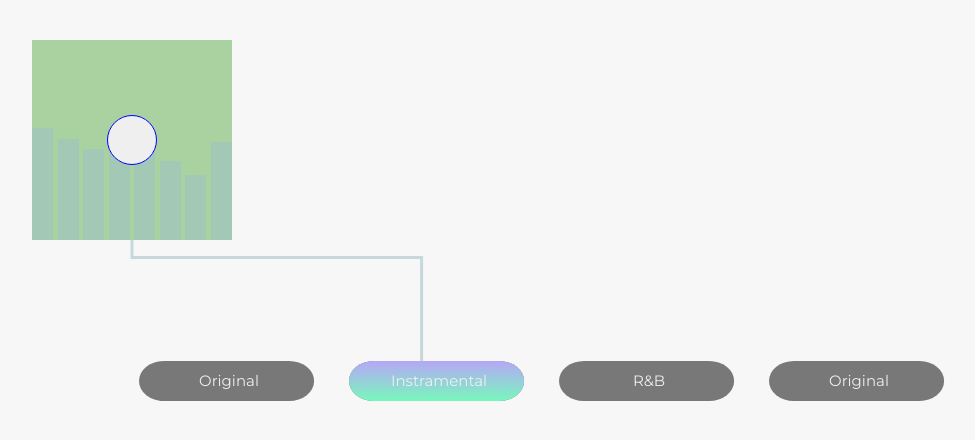
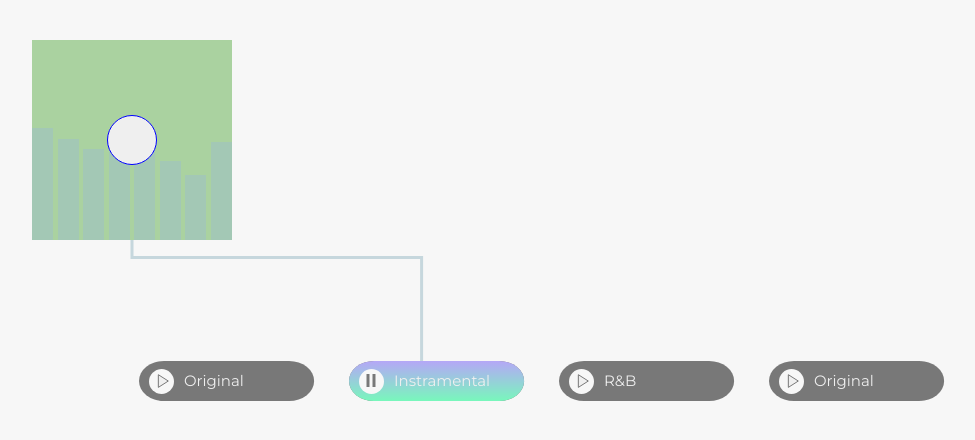
Before and after one commit to MattyGlen123/TheSoundShop, a website built with webpack: page src/index.html in a window 1280 px wide. Both pictures are taken after a click on the link "Instramental". Shown: the whole page, without its empty margins (96-1071 px from the left). Built offline with nearby package versions, Linux system fonts and the light colour scheme.

Commit message:
Added play/pause icons within buttons

```diff
--- a/src/css/base/_variables.scss
+++ b/src/css/base/_variables.scss
@@ -3,3 +3,4 @@ $color-primary: rgb(239, 239, 239);
 $color-secondary: rgb(158, 191, 204);
 $color-tertiary: rgb(170, 210, 160);
 $color-fourth: rgb(204, 204, 204);
+$color-fifth: rgb(0,0,0);
--- a/src/css/components/_buttons.scss
+++ b/src/css/components/_buttons.scss
@@ -17,6 +17,9 @@
   flex: 0 1 190px;
   margin: 20px 10px;
   border-radius: 55px;
+
+  display: flex;
+  align-items: center;
 }
 
 .svg-btn,
@@ -56,3 +59,34 @@
 .active .svg-btn .btn-background {
   opacity: 1;
 }
+
+.btn-play-pause {
+  position: relative;
+  display: inline-block;
+  height: 25px;
+  width: 25px;
+  border-radius: 100%;
+  background: white;
+  margin: 0 10px 0 15px;
+  z-index: -1;
+}
+
+.btn-play-pause svg {
+  position: absolute;
+  top: 50%;
+  left: 50%;
+  transform: translate(-50%, -50%);
+  width: 26px;
+  height: 26px;
+}
+
+.btn-play-pause polygon {
+  fill: $color-primary;
+  stroke: $color-fifth;
+}
+
+.btn-play-pause g {
+  stroke-width: 3;
+  stroke: $color-fifth;
+  opacity: 0;
+}
--- a/src/css/components/_play-pauce.scss
+++ b/src/css/components/_play-pause.scss
@@ -1,5 +1,5 @@
 .play,
-.pauce {
+.pause {
   z-index: 1;
   display: inline-block;
   height: 50px;
@@ -17,7 +17,7 @@
   border: 1px solid red;
 }
 
-.pauce {
+.pause {
   border: 1px solid blue;
   opacity: 0;
 }
--- a/src/css/main.scss
+++ b/src/css/main.scss
@@ -9,6 +9,6 @@
 @import 'components/buttons';
 @import 'components/container';
 @import 'components/music-bars-box';
-@import 'components/play-pauce';
+@import 'components/play-pause';
 @import 'components/player';
 @import 'components/svg';
--- a/src/index.html
+++ b/src/index.html
@@ -18,7 +18,7 @@
         <!-- Start point for line animation -->
         <div class="player">
             <span class="play"></span>
-            <span class="pauce"></span>
+            <span class="pause"></span>
             <div class="music-bars-box">
                 <p class="music-bar"></p>
                 <p class="music-bar"></p>
@@ -59,9 +59,24 @@
                         </linearGradient>
                     </defs>
 
+                    <!-- Rect create btn border and background -->
                     <rect class="btn-stroke" x="5" y="5" rx="25" stroke="url(#stroke-gradient)"></rect>
                     <rect class="btn-background" x="5" y="5" rx="25" fill="url(#btn-background)"></rect>
                 </svg>
+
+                <!-- play/pause icon -->
+                <span class="btn-play-pause">
+                    <svg xmlns="http://www.w3.org/2000/svg">
+                        <!-- Play icon -->
+                        <polygon points="9.33 6.69 9.33 19.39 19.3 13.04 9.33 6.69"/>
+
+                        <!-- Pause icon -->
+                        <g>
+                            <line x1="9" y1="6" x2="9" y2="19"/>
+                            <line x1="15" y1="6" x2="15" y2="19"/>
+                        </g>
+                    </svg>
+                </span>
 
                 Original
             </a>
@@ -71,6 +86,20 @@
                     <rect x="5" y="5" rx="25" stroke="url(#stroke-gradient)"></rect>
                     <rect class="btn-background" x="5" y="5" rx="25" fill="url(#btn-background)"></rect>
                 </svg>
+
+                <!-- play/pause icon -->
+                <span class="btn-play-pause">
+                    <svg xmlns="http://www.w3.org/2000/svg">
+                        <!-- Play icon -->
+                        <polygon points="9.33 6.69 9.33 19.39 19.3 13.04 9.33 6.69"/>
+
+                        <!-- Pause icon -->
+                        <g>
+                            <line x1="9" y1="6" x2="9" y2="19"/>
+                            <line x1="15" y1="6" x2="15" y2="19"/>
+                        </g>
+                    </svg>
+                </span>
                 Instramental
             </a>
 
@@ -79,6 +108,21 @@
                     <rect x="5" y="5" rx="25" stroke="url(#stroke-gradient)"></rect>
                     <rect class="btn-background" x="5" y="5" rx="25" fill="url(#btn-background)"></rect>
                 </svg>
+
+                <!-- play/pause icon -->
+                <span class="btn-play-pause">
+                    <svg xmlns="http://www.w3.org/2000/svg">
+                        <!-- Play icon -->
+                        <polygon points="9.33 6.69 9.33 19.39 19.3 13.04 9.33 6.69"/>
+
+                        <!-- Pause icon -->
+                        <g>
+                            <line x1="9" y1="6" x2="9" y2="19"/>
+                            <line x1="15" y1="6" x2="15" y2="19"/>
+                        </g>
+                    </svg>
+                </span>
+
                 R&B
             </a>
 
@@ -87,6 +131,21 @@
                     <rect x="5" y="5" rx="25" stroke="url(#stroke-gradient)"></rect>
                     <rect class="btn-background" x="5" y="5" rx="25" fill="url(#btn-background)"></rect>
                 </svg>
+
+                <!-- play/pause icon -->
+                <span class="btn-play-pause">
+                    <svg xmlns="http://www.w3.org/2000/svg">
+                        <!-- Play icon -->
+                        <polygon points="9.33 6.69 9.33 19.39 19.3 13.04 9.33 6.69"/>
+
+                        <!-- Pause icon -->
+                        <g>
+                            <line x1="9" y1="6" x2="9" y2="19"/>
+                            <line x1="15" y1="6" x2="15" y2="19"/>
+                        </g>
+                    </svg>
+                </span>
+
                 Original
             </a>
         </div>
--- a/src/js/app.js
+++ b/src/js/app.js
@@ -11,8 +11,8 @@ const modalPath = new ModalPath(elements.svg, elements.player);
 
 
 // import view js files
-import { renderIcon } from './view/view-play-pauce';
-import { playPlayer, paucePlayer } from './view/view-player';
+import { renderIcon, updateBtnIcon } from './view/view-play-pause';
+import { playPlayer, pausePlayer } from './view/view-player';
 import {  renderPath,
           renderPathWrapped,
           setPathLength,
@@ -47,7 +47,13 @@ elements.btnBox.on('click', (e) => {
       $(this).removeClass("active");
     });
 
-    // store active button in state
+    // Uses previous clicked button to reset UI
+    if(state.playing) {
+      $(`#${state.clickedBtn.id} g`).css('opacity', '0');
+      $(`#${state.clickedBtn.id} polygon`).css('opacity', '1');
+    }
+
+    // Store active button in state
     state.clickedBtn = e.target;
 
     $(state.clickedBtn).addClass("active");
@@ -83,7 +89,7 @@ elements.btnBox.on('click', (e) => {
     if(state.playing) { // first time button is clicked start
 
       // Cancel last animation
-      paucePlayer(state.interval);
+      pausePlayer(state.interval);
 
       // Start animation, store interval in state
       state.interval = playPlayer(elements.musicBarList);
@@ -99,7 +105,9 @@ elements.btnBox.on('click', (e) => {
     }
 
     // Update UI
-    renderIcon(state.playing, elements.playIcon, elements.pauceIcon);
+    renderIcon(state.playing, elements.playIcon, elements.pauseIcon);
+    updateBtnIcon(state.playing, state.clickedBtn.id);
+
 
     // call Tween Max
     animatePath(elements.path);
@@ -115,7 +123,7 @@ elements.btnBox.on('click', (e) => {
     if(state.playing) {
 
       // Cancel last animation
-      paucePlayer(state.interval);
+      pausePlayer(state.interval);
 
       // Update state
       state.playing = !state.playing;
@@ -132,7 +140,8 @@ elements.btnBox.on('click', (e) => {
   }
 
     // Update UI
-    renderIcon(state.playing, elements.playIcon, elements.pauceIcon);
+    renderIcon(state.playing, elements.playIcon, elements.pauseIcon);
+    updateBtnIcon(state.playing, state.clickedBtn.id);
 
 });
 
--- a/src/js/base.js
+++ b/src/js/base.js
@@ -10,5 +10,5 @@ export const elements = {
   musicBarList: $('.music-bar'),
   btnList: $('.btn'),
   playIcon: $('.play'),
-  pauceIcon: $('.pauce')
+  pauseIcon: $('.pause')
 };
--- a/src/js/view/view-play-pauce.js
+++ /dev/null
@@ -1,11 +0,0 @@
-import $ from 'jquery';
-
-export const renderIcon = (playing, playIcon, pauceIcon) => {
-    if(playing) {
-      $(pauceIcon).css('opacity', '1');
-      $(playIcon).css('opacity', '0');
-    } else {
-      $(pauceIcon).css('opacity', '0');
-      $(playIcon).css('opacity', '1');
-    }
-}
--- /dev/null
+++ b/src/js/view/view-play-pause.js
@@ -0,0 +1,21 @@
+import $ from 'jquery';
+
+export const renderIcon = (playing, playIcon, pauseIcon) => {
+    if(playing) {
+      $(pauseIcon).css('opacity', '1');
+      $(playIcon).css('opacity', '0');
+    } else {
+      $(pauseIcon).css('opacity', '0');
+      $(playIcon).css('opacity', '1');
+    }
+}
+
+export const updateBtnIcon = (playing, btnId) => {
+  if(playing) {
+    $(`#${btnId} g`).css('opacity', '1');
+    $(`#${btnId} polygon`).css('opacity', '0');
+  } else {
+    $(`#${btnId} g`).css('opacity', '0');
+    $(`#${btnId} polygon`).css('opacity', '1');
+  }
+}
--- a/src/js/view/view-player.js
+++ b/src/js/view/view-player.js
@@ -9,11 +9,11 @@ export const playPlayer = (musicBarList) => {
       }, 0);
     });
   }, 200);
-  // return interval to allow animation to be pauced/cancelled
+  // return interval to allow animation to be paused/cancelled
   return interval;
 }
 
-export const paucePlayer = (interval) => {
+export const pausePlayer = (interval) => {
   // cancel setInterval
   clearInterval(interval);
 }
```
Also changed, not shown: dist/index.html, dist/js/bundle.js.
